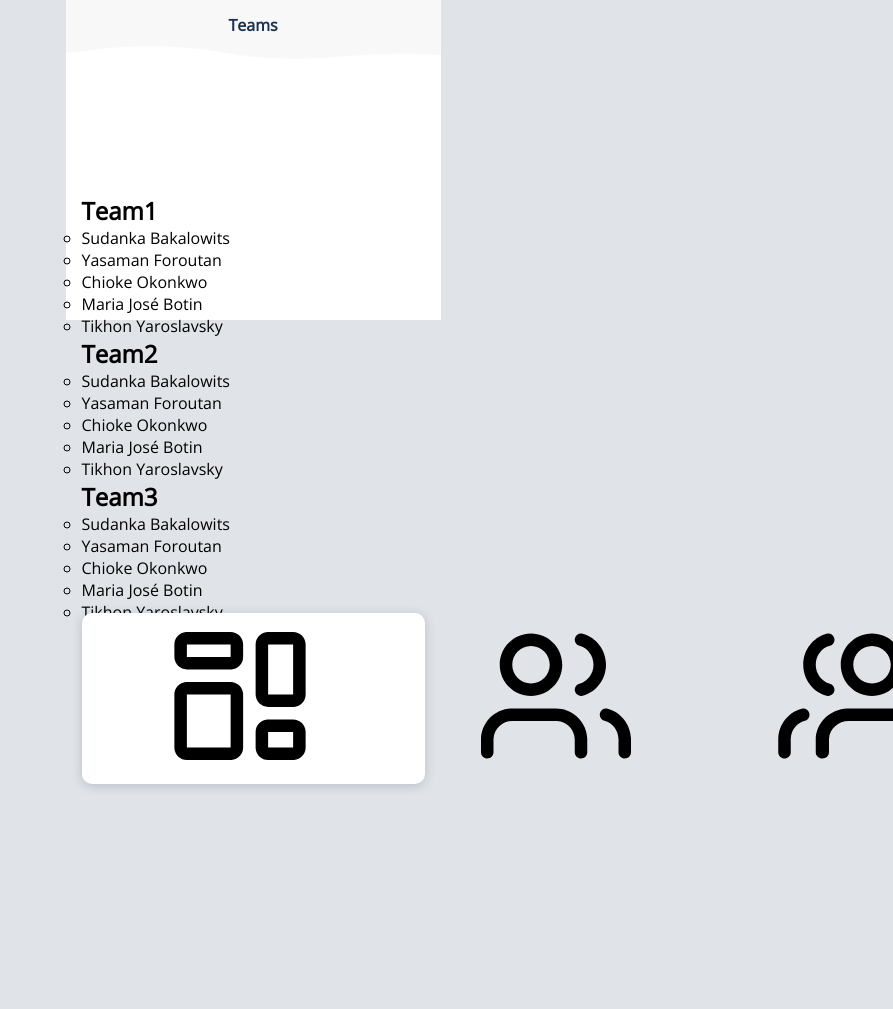
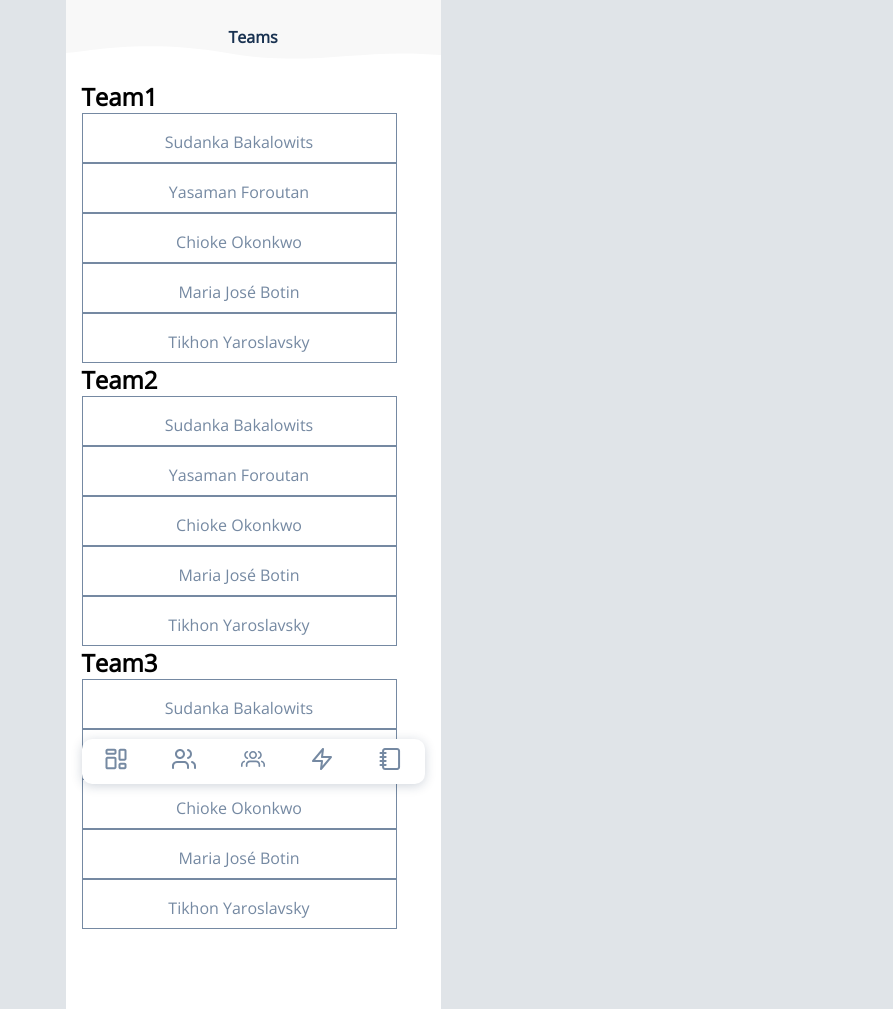
Before and after one commit to CJAkkuec/companion-app, a plain HTML site: page teams.html in a window 1280 px wide. Shown: the whole page, without its empty margins (387-1280 px from the left). Before the commit the page ends 800 px from the top, so only its background shows below. Drawn offline with nearby package versions, Linux system fonts and the light colour scheme.

Commit message:
progress

```diff
--- a/style.css
+++ b/style.css
@@ -41,7 +41,6 @@ body {
   background: var(--medium-grey);
   padding: var(--body-padding);
   max-width: 375px;
-  max-height: 100vh;
   margin: auto;
 }
 
@@ -62,10 +61,17 @@ a {
 header {
   display: flex;
   position: fixed;
+  flex-direction: column;
   justify-content: center;
+  align-items: center;
   background: url(./images/background_shape_1.svg);
   height: 58.99px;
   width: 375px;
+}
+
+header p {
+  font: var(--font-label);
+  color: var(--denim-200);
 }
 
 header h1 {
@@ -180,16 +186,10 @@ label {
 
 /* TEAMS: Article */
 
-.team-article {
-    height: 46px;
-    margin-top: 114px;
-}
-
-.team names li {
+.team-names li {
   list-style-type: none;
-    border-collapse: ;
-    border: 1px solid ;
-    background: #FFFFFF;
+  border: 1px solid;
+  background: #ffffff;
   border-radius: 6px 6px 0px 0px;
   width: 315px;
   height: 50px;
@@ -197,7 +197,7 @@ label {
   border-radius: 0%;
   line-height: 24px;
   text-align: center;
-    color: #7589A2;
+  color: #7589a2;
 }
 
 /* JOURNAL: Button */
@@ -222,7 +222,7 @@ label {
 .call-to-action {
   width: 198px;
   height: 48px;
-
+}
 
 /* SVGs */
 
--- a/teams.html
+++ b/teams.html
@@ -12,9 +12,9 @@
   </head>
   <body>
     <header><h1>Teams</h1></header>
-    <main><section>
-          <ul class="Teamscard">
-            <article class="team-article">
+    <main>
+      <section>
+        <article>
           <ul class="team-names">
             <h2>Team1</h2>
             <li>Sudanka Bakalowits</li>
@@ -24,7 +24,7 @@
             <li>Tikhon Yaroslavsky</li>
           </ul>
 
-                  <ul class="Team2">
+          <ul class="team-names">
             <h2>Team2</h2>
             <li>Sudanka Bakalowits</li>
             <li>Yasaman Foroutan</li>
@@ -33,7 +33,7 @@
             <li>Tikhon Yaroslavsky</li>
           </ul>
 
-                  <ul class="Team3">
+          <ul class="team-names">
             <h2>Team3</h2>
             <li>Sudanka Bakalowits</li>
             <li>Yasaman Foroutan</li>
@@ -41,10 +41,9 @@
             <li>Maria José Botin</li>
             <li>Tikhon Yaroslavsky</li>
           </ul>
-
         </article>
-          </ul>
-        </section></main>
+      </section>
+    </main>
     <div class="container-footer">
       <footer>
         <ul>
```
Lines whose indentation alone changed are shown as unchanged.
